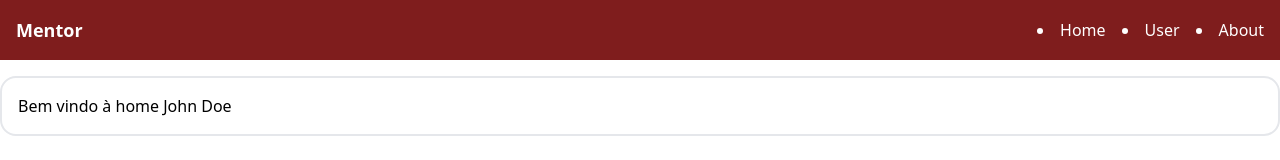
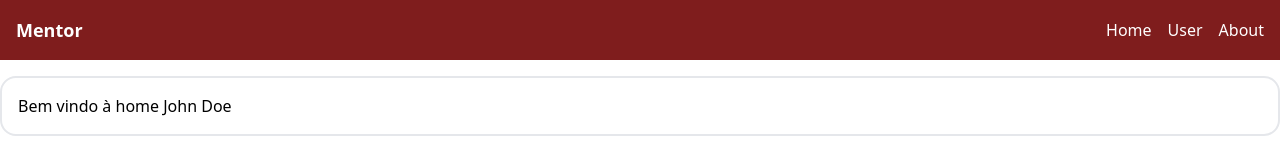
Before and after one commit to TiagoMontes/Mentor, a Next.js app: page / in a window 1280 px wide. Shown: the top 160 px of the page. Built offline with nearby package versions, Linux system fonts and the light colour scheme.

Commit message:
fix: changing element

```diff
--- a/src/components/Menu/MenuRoot.tsx
+++ b/src/components/Menu/MenuRoot.tsx
@@ -5,5 +5,5 @@ type MenuRootProps = {
 }
 
 export default function MenuRoot({ children }: MenuRootProps) {
-  return <div className="flex space-x-4">{children}</div>
+  return <ul className="flex space-x-4">{children}</ul>
 }
```
